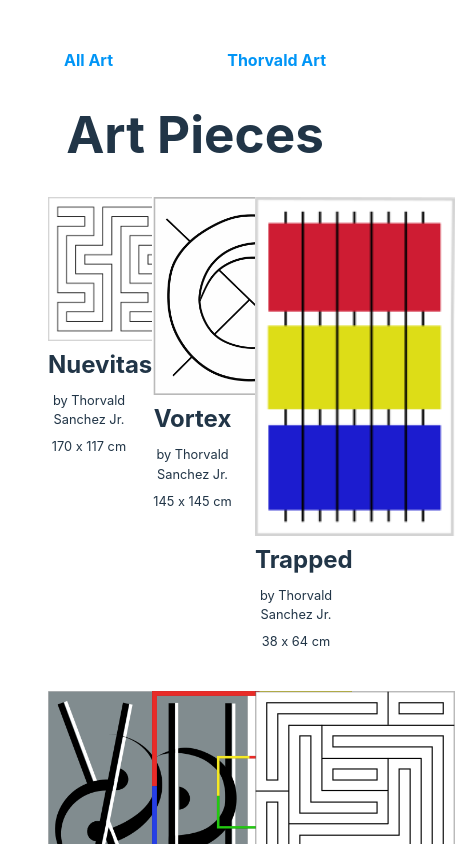
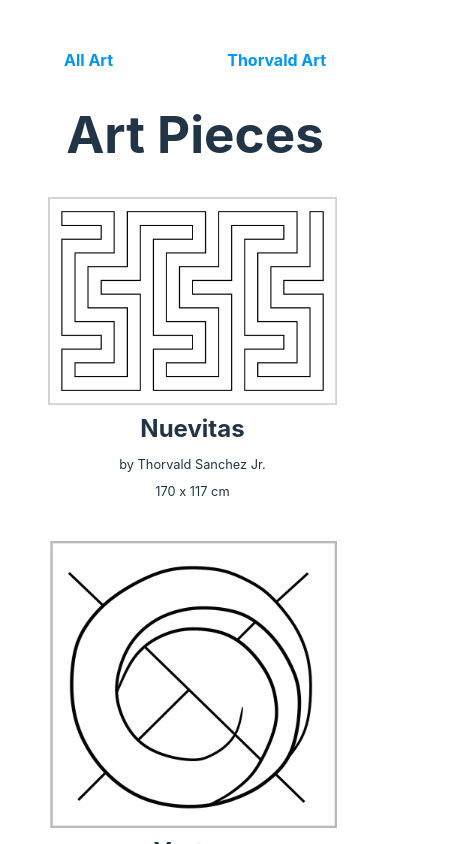
Before and after one commit to futuresarcade/artShop, a React (Vite) app: page / in a window 390 px wide. Shown: the top 844 px of the page, 455 px wide, since content can reach past the window. Built offline with nearby package versions, Linux system fonts and the light colour scheme.

Commit message:
media screens

```diff
--- a/src/App.css
+++ b/src/App.css
@@ -61,3 +61,22 @@ nav a.active {
   margin-bottom: 0.5rem;
   font-size: 0.8rem;
 }
+
+@media(max-width: 700px) {
+  .art-piece {
+      width: calc(50% - 1rem);
+      margin-right: 5px;
+      margin-bottom: 2rem;
+      text-align: center;
+    }
+
+}
+@media(max-width: 525px) {
+  .art-piece {
+    width: calc(1000% - 1rem);
+    margin-right: 5px;
+    margin-bottom: 2rem;
+    text-align: center;
+  }
+
+}
```
